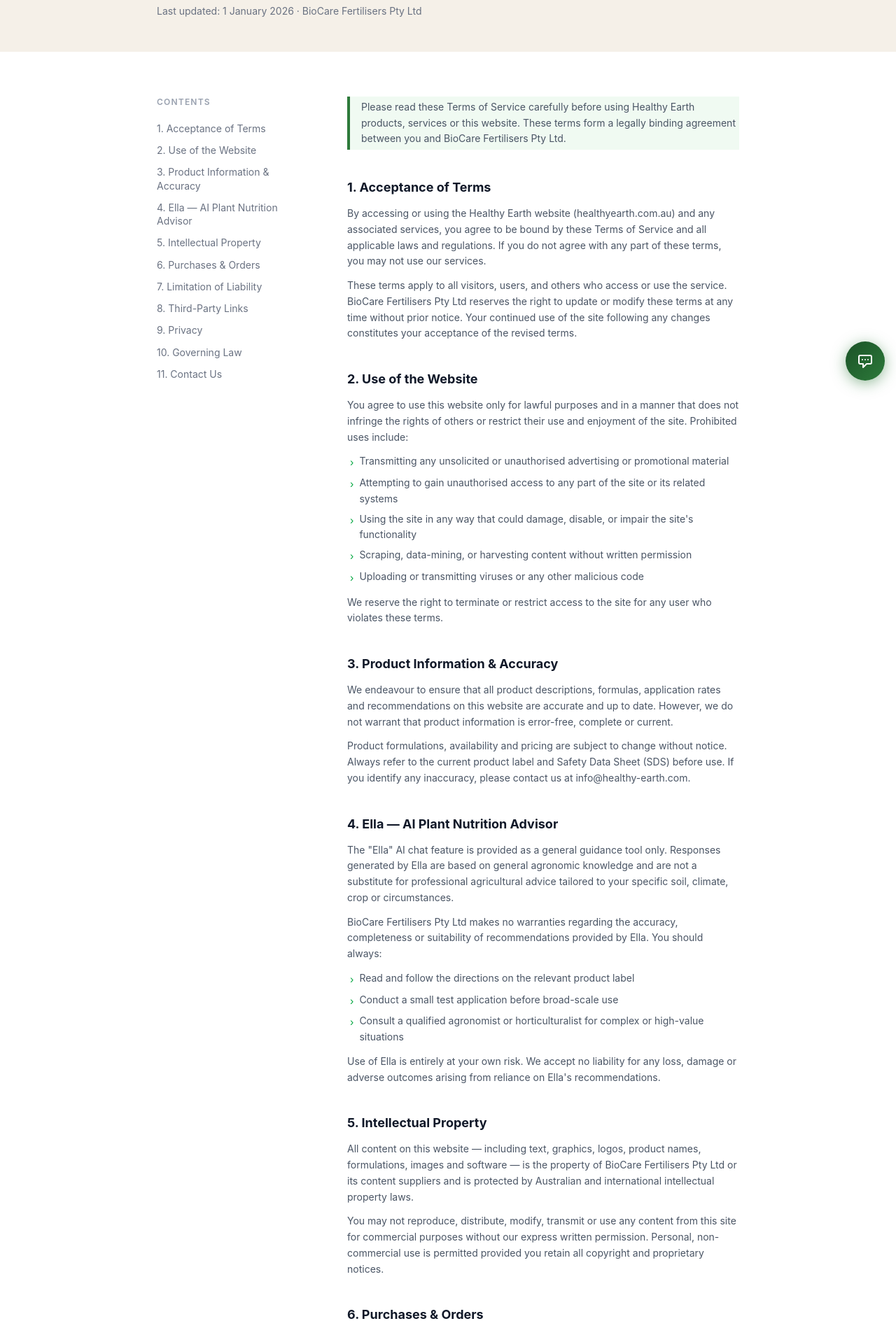
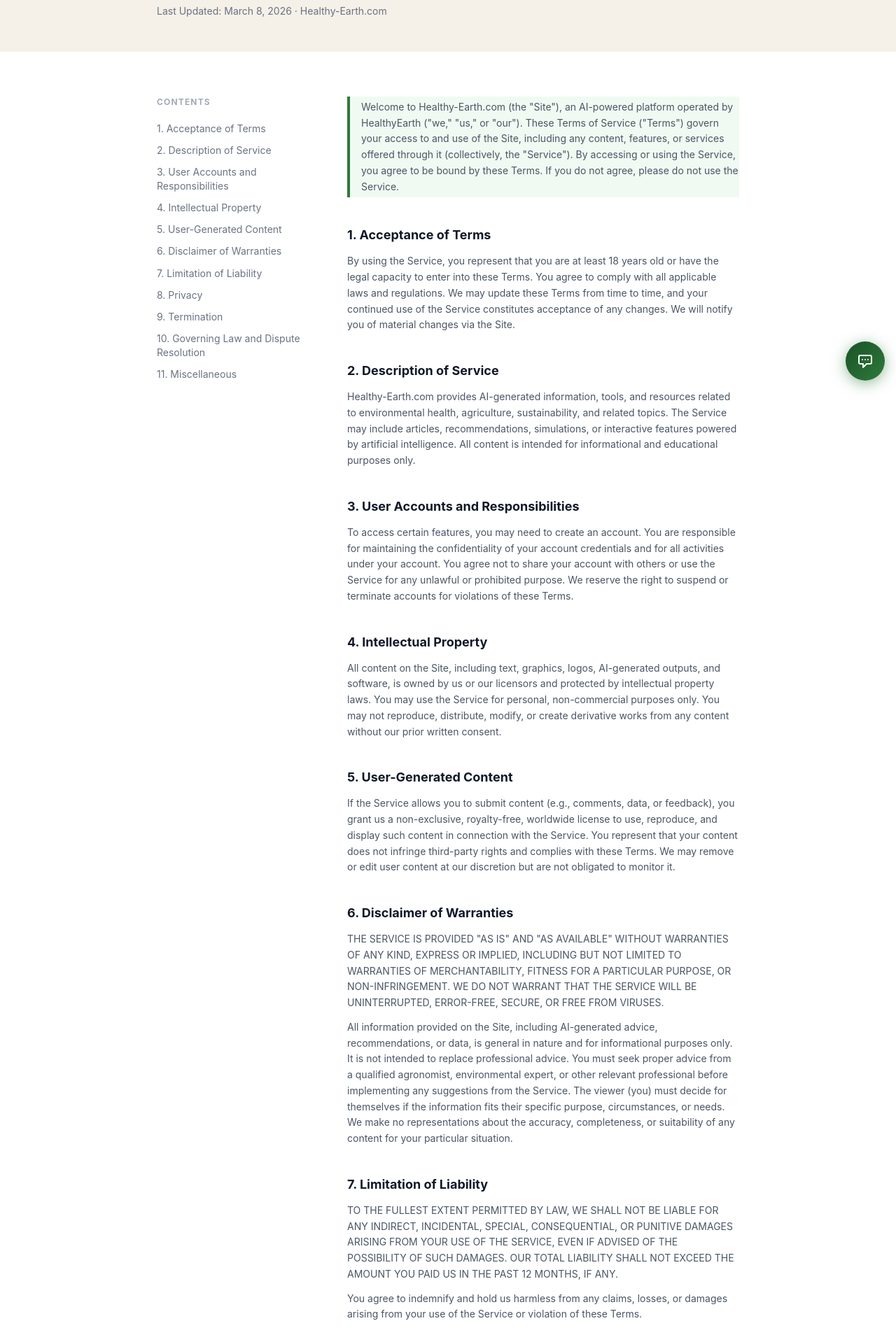
Before and after one commit to xUrbanShotsx/Healthy-Earth, a Next.js app: page /terms in a window 1280 px wide. Shown: the part 240-2148 px from the top of the page at 70% size. Built offline with nearby package versions, Linux system fonts and the light colour scheme.

Commit message:
Update Terms of Service with official content

```diff
--- a/app/terms/page.tsx
+++ b/app/terms/page.tsx
@@ -3,53 +3,53 @@ import Link from "next/link";
 
 export const metadata: Metadata = {
   title: "Terms of Service | Healthy Earth",
-  description: "Terms of Service for Healthy Earth by BioCare Fertilisers Pty Ltd.",
+  description: "Terms of Service for Healthy-Earth.com",
 };
 
 const sections = [
   {
     title: "1. Acceptance of Terms",
-    body: `By accessing or using the Healthy Earth website (healthyearth.com.au) and any associated services, you agree to be bound by these Terms of Service and all applicable laws and regulations. If you do not agree with any part of these terms, you may not use our services.\n\nThese terms apply to all visitors, users, and others who access or use the service. BioCare Fertilisers Pty Ltd reserves the right to update or modify these terms at any time without prior notice. Your continued use of the site following any changes constitutes your acceptance of the revised terms.`,
+    body: `By using the Service, you represent that you are at least 18 years old or have the legal capacity to enter into these Terms. You agree to comply with all applicable laws and regulations. We may update these Terms from time to time, and your continued use of the Service constitutes acceptance of any changes. We will notify you of material changes via the Site.`,
   },
   {
-    title: "2. Use of the Website",
-    body: `You agree to use this website only for lawful purposes and in a manner that does not infringe the rights of others or restrict their use and enjoyment of the site. Prohibited uses include:\n\n• Transmitting any unsolicited or unauthorised advertising or promotional material\n• Attempting to gain unauthorised access to any part of the site or its related systems\n• Using the site in any way that could damage, disable, or impair the site's functionality\n• Scraping, data-mining, or harvesting content without written permission\n• Uploading or transmitting viruses or any other malicious code\n\nWe reserve the right to terminate or restrict access to the site for any user who violates these terms.`,
+    title: "2. Description of Service",
+    body: `Healthy-Earth.com provides AI-generated information, tools, and resources related to environmental health, agriculture, sustainability, and related topics. The Service may include articles, recommendations, simulations, or interactive features powered by artificial intelligence. All content is intended for informational and educational purposes only.`,
   },
   {
-    title: "3. Product Information & Accuracy",
-    body: `We endeavour to ensure that all product descriptions, formulas, application rates and recommendations on this website are accurate and up to date. However, we do not warrant that product information is error-free, complete or current.\n\nProduct formulations, availability and pricing are subject to change without notice. Always refer to the current product label and Safety Data Sheet (SDS) before use. If you identify any inaccuracy, please contact us at info@healthy-earth.com.`,
+    title: "3. User Accounts and Responsibilities",
+    body: `To access certain features, you may need to create an account. You are responsible for maintaining the confidentiality of your account credentials and for all activities under your account. You agree not to share your account with others or use the Service for any unlawful or prohibited purpose. We reserve the right to suspend or terminate accounts for violations of these Terms.`,
   },
   {
-    title: "4. Ella — AI Plant Nutrition Advisor",
-    body: `The "Ella" AI chat feature is provided as a general guidance tool only. Responses generated by Ella are based on general agronomic knowledge and are not a substitute for professional agricultural advice tailored to your specific soil, climate, crop or circumstances.\n\nBioCare Fertilisers Pty Ltd makes no warranties regarding the accuracy, completeness or suitability of recommendations provided by Ella. You should always:\n\n• Read and follow the directions on the relevant product label\n• Conduct a small test application before broad-scale use\n• Consult a qualified agronomist or horticulturalist for complex or high-value situations\n\nUse of Ella is entirely at your own risk. We accept no liability for any loss, damage or adverse outcomes arising from reliance on Ella's recommendations.`,
+    title: "4. Intellectual Property",
+    body: `All content on the Site, including text, graphics, logos, AI-generated outputs, and software, is owned by us or our licensors and protected by intellectual property laws. You may use the Service for personal, non-commercial purposes only. You may not reproduce, distribute, modify, or create derivative works from any content without our prior written consent.`,
   },
   {
-    title: "5. Intellectual Property",
-    body: `All content on this website — including text, graphics, logos, product names, formulations, images and software — is the property of BioCare Fertilisers Pty Ltd or its content suppliers and is protected by Australian and international intellectual property laws.\n\nYou may not reproduce, distribute, modify, transmit or use any content from this site for commercial purposes without our express written permission. Personal, non-commercial use is permitted provided you retain all copyright and proprietary notices.`,
+    title: "5. User-Generated Content",
+    body: `If the Service allows you to submit content (e.g., comments, data, or feedback), you grant us a non-exclusive, royalty-free, worldwide license to use, reproduce, and display such content in connection with the Service. You represent that your content does not infringe third-party rights and complies with these Terms. We may remove or edit user content at our discretion but are not obligated to monitor it.`,
   },
   {
-    title: "6. Purchases & Orders",
-    body: `Where products are available for purchase through this website or through authorised retailers, all sales are subject to the following:\n\n• Prices are displayed in Australian Dollars (AUD) and include GST where applicable\n• Product availability is subject to change without notice\n• We reserve the right to refuse or cancel any order at our discretion\n• Returns and refunds are handled in accordance with Australian Consumer Law\n\nFor wholesale or trade enquiries, please contact us directly at info@healthy-earth.com.`,
+    title: "6. Disclaimer of Warranties",
+    body: `THE SERVICE IS PROVIDED "AS IS" AND "AS AVAILABLE" WITHOUT WARRANTIES OF ANY KIND, EXPRESS OR IMPLIED, INCLUDING BUT NOT LIMITED TO WARRANTIES OF MERCHANTABILITY, FITNESS FOR A PARTICULAR PURPOSE, OR NON-INFRINGEMENT. WE DO NOT WARRANT THAT THE SERVICE WILL BE UNINTERRUPTED, ERROR-FREE, SECURE, OR FREE FROM VIRUSES.\n\nAll information provided on the Site, including AI-generated advice, recommendations, or data, is general in nature and for informational purposes only. It is not intended to replace professional advice. You must seek proper advice from a qualified agronomist, environmental expert, or other relevant professional before implementing any suggestions from the Service. The viewer (you) must decide for themselves if the information fits their specific purpose, circumstances, or needs. We make no representations about the accuracy, completeness, or suitability of any content for your particular situation.`,
   },
   {
     title: "7. Limitation of Liability",
-    body: `To the maximum extent permitted by law, BioCare Fertilisers Pty Ltd and its directors, employees and agents shall not be liable for any direct, indirect, incidental, special or consequential damages arising from:\n\n• Use of or inability to use this website or its services\n• Reliance on product information, recommendations or advice provided on this site\n• Errors, omissions or inaccuracies in site content\n• Unauthorised access to or alteration of your data\n\nNothing in these terms limits or excludes any rights or guarantees you may have under the Australian Consumer Law that cannot lawfully be excluded.`,
+    body: `TO THE FULLEST EXTENT PERMITTED BY LAW, WE SHALL NOT BE LIABLE FOR ANY INDIRECT, INCIDENTAL, SPECIAL, CONSEQUENTIAL, OR PUNITIVE DAMAGES ARISING FROM YOUR USE OF THE SERVICE, EVEN IF ADVISED OF THE POSSIBILITY OF SUCH DAMAGES. OUR TOTAL LIABILITY SHALL NOT EXCEED THE AMOUNT YOU PAID US IN THE PAST 12 MONTHS, IF ANY.\n\nYou agree to indemnify and hold us harmless from any claims, losses, or damages arising from your use of the Service or violation of these Terms.`,
   },
   {
-    title: "8. Third-Party Links",
-    body: `This website may contain links to third-party websites, including stockist and retailer sites. These links are provided for your convenience only. We have no control over the content of those sites and accept no responsibility for them or for any loss or damage that may arise from your use of them.\n\nInclusion of any link does not imply endorsement by Healthy Earth or BioCare Fertilisers Pty Ltd.`,
+    title: "8. Privacy",
+    body: `Your use of the Service is also governed by our Privacy Policy, which is incorporated herein by reference.`,
   },
   {
-    title: "9. Privacy",
-    body: `Your use of this website is also governed by our Privacy Policy, which is incorporated into these Terms of Service by reference. By using this site, you consent to the collection and use of your information as described in our Privacy Policy.\n\nWe do not sell your personal information to third parties. Any personal information collected is used solely for the purpose of providing our services and improving your experience.`,
+    title: "9. Termination",
+    body: `We may terminate or suspend your access to the Service at any time, with or without cause or notice. Upon termination, your right to use the Service ceases immediately.`,
   },
   {
-    title: "10. Governing Law",
-    body: `These Terms of Service are governed by and construed in accordance with the laws of New South Wales, Australia. Any disputes arising under or in connection with these terms shall be subject to the exclusive jurisdiction of the courts of New South Wales.\n\nIf any provision of these terms is found to be unenforceable, the remaining provisions will continue in full force and effect.`,
+    title: "10. Governing Law and Dispute Resolution",
+    body: `These Terms are governed by the laws of Australia, without regard to conflict of laws principles. Any disputes arising from these Terms or the Service shall be resolved exclusively in the courts located in New South Wales, Australia.`,
   },
   {
-    title: "11. Contact Us",
-    body: `If you have any questions about these Terms of Service, please contact us:\n\nBioCare Fertilisers Pty Ltd\nNew South Wales, Australia\nEmail: info@healthy-earth.com\nPhone: 1800 HEALTHY (Mon–Fri, 8am–5pm AEST)`,
+    title: "11. Miscellaneous",
+    body: `If any provision of these Terms is held invalid, the remainder shall continue in full force. Our failure to enforce any right does not constitute a waiver. These Terms constitute the entire agreement between you and us regarding the Service.\n\nIf you have any questions about these Terms, please contact us at hesales101@gmail.com.\n\nBy using healthy-earth.com, you acknowledge that you have read, understood, and agree to these Terms of Service.`,
   },
 ];
 
@@ -66,7 +66,7 @@ export default function TermsPage() {
             Terms of Service
           </h1>
           <p className="text-gray-500 text-sm">
-            Last updated: 1 January 2026 · BioCare Fertilisers Pty Ltd
+            Last Updated: March 8, 2026 · Healthy-Earth.com
           </p>
         </div>
       </section>
@@ -97,39 +97,25 @@ export default function TermsPage() {
             {/* Sections */}
             <div className="flex-1 min-w-0 space-y-10">
               <p className="text-gray-600 leading-relaxed text-sm border-l-4 pl-4 py-1" style={{ borderColor: "#2d7a3a", background: "#f0faf2" }}>
-                Please read these Terms of Service carefully before using Healthy Earth products, services or this website. These terms form a legally binding agreement between you and BioCare Fertilisers Pty Ltd.
+                Welcome to Healthy-Earth.com (the &quot;Site&quot;), an AI-powered platform operated by HealthyEarth (&quot;we,&quot; &quot;us,&quot; or &quot;our&quot;). These Terms of Service (&quot;Terms&quot;) govern your access to and use of the Site, including any content, features, or services offered through it (collectively, the &quot;Service&quot;). By accessing or using the Service, you agree to be bound by these Terms. If you do not agree, please do not use the Service.
               </p>
 
               {sections.map((s) => (
                 <div key={s.title} id={s.title.replace(/\s+/g, "-").toLowerCase()}>
                   <h2 className="text-lg font-bold text-gray-900 mb-3">{s.title}</h2>
                   <div className="space-y-3">
-                    {s.body.split("\n\n").map((para, i) => {
-                      if (para.startsWith("•")) {
-                        return (
-                          <ul key={i} className="space-y-1.5 ml-1">
-                            {para.split("\n").map((line, j) => (
-                              <li key={j} className="flex gap-2 text-sm text-gray-600 leading-relaxed">
-                                <span className="text-green-600 flex-shrink-0 mt-0.5">›</span>
-                                <span>{line.replace(/^•\s*/, "")}</span>
-                              </li>
-                            ))}
-                          </ul>
-                        );
-                      }
-                      return (
-                        <p key={i} className="text-sm text-gray-600 leading-relaxed">
-                          {para}
-                        </p>
-                      );
-                    })}
+                    {s.body.split("\n\n").map((para, i) => (
+                      <p key={i} className="text-sm text-gray-600 leading-relaxed">
+                        {para}
+                      </p>
+                    ))}
                   </div>
                 </div>
               ))}
 
               <div className="pt-6 border-t border-gray-100">
                 <p className="text-xs text-gray-400">
-                  © 2026 Healthy Earth · BioCare Fertilisers Pty Ltd. All rights reserved.{" "}
+                  © 2026 Healthy Earth. All rights reserved.{" "}
                   <Link href="/privacy" className="underline hover:text-gray-600 transition-colors">Privacy Policy</Link>
                 </p>
               </div>
```
